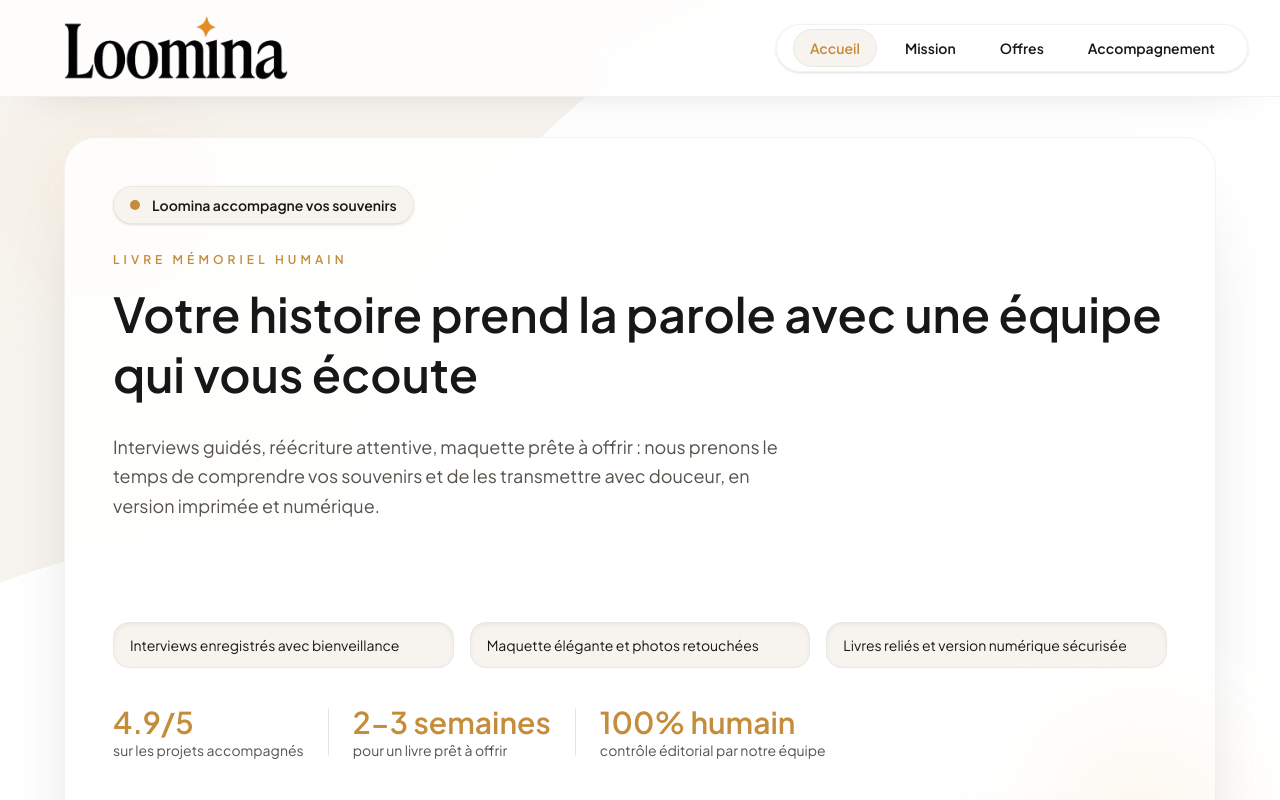
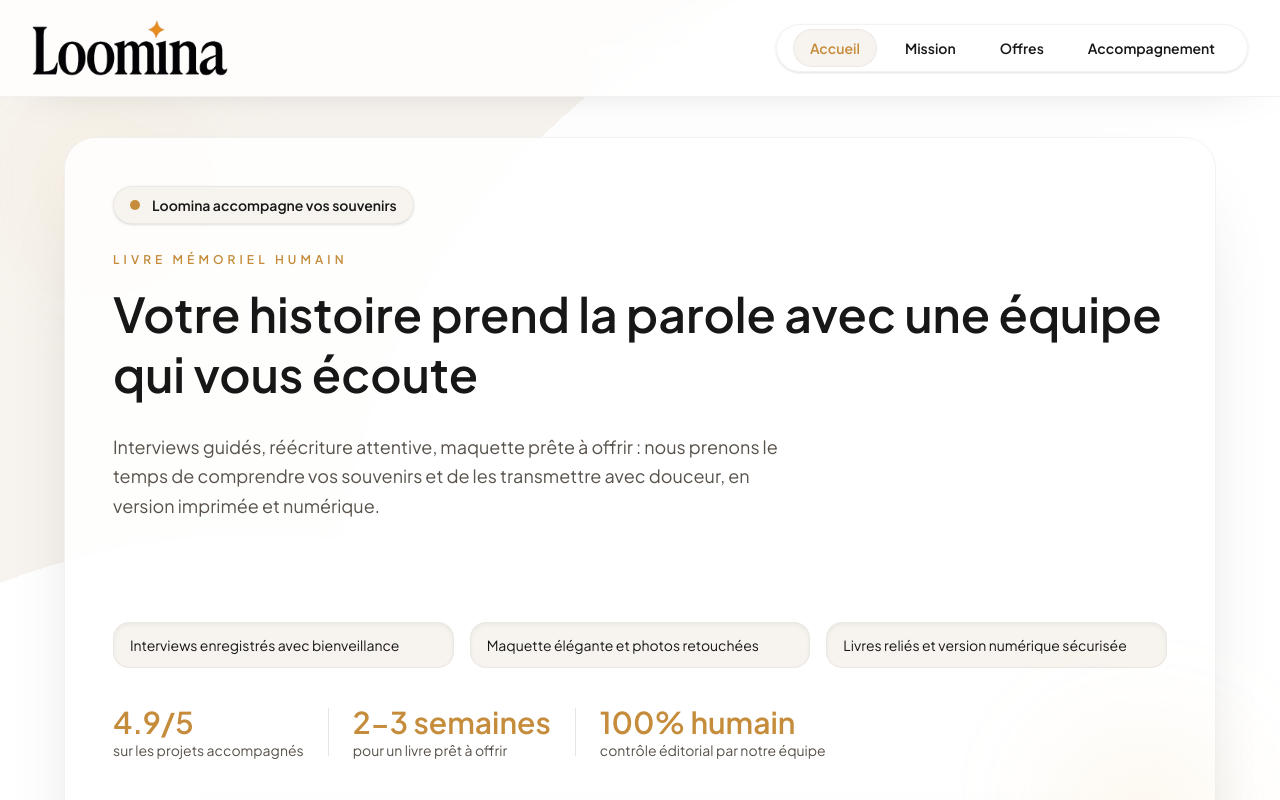
Before and after one commit to solalchetrit/loomina, a Next.js app: page / in a window 1280 px wide. Shown: the top 800 px of the page. Built offline with nearby package versions, Linux system fonts and the light colour scheme.

Commit message:
style: adjust logo size and alignment

```diff
--- a/components/Header.tsx
+++ b/components/Header.tsx
@@ -20,10 +20,10 @@ export default function Header() {
       <div className="mx-auto flex h-20 max-w-7xl items-center px-4 md:h-24 md:px-8">
         <Link
           href="/"
-          className="flex items-center gap-4 rounded-full px-4 py-2 transition hover:-translate-y-[1px] hover:shadow-[0_18px_50px_-40px_rgba(0,0,0,0.55)]"
+          className="flex items-center gap-4 rounded-full py-2 pl-0 pr-4 transition hover:-translate-y-[1px] hover:shadow-[0_18px_50px_-40px_rgba(0,0,0,0.55)]"
         >
-          <div className="relative h-14 w-48 md:h-16 md:w-64">
-            <Image src="/header-logo-trimmed.png" alt="Logo Loomina" fill className="object-contain" priority sizes="(max-width: 768px) 192px, 256px" />
+          <div className="relative h-12 w-44 md:h-14 md:w-56">
+            <Image src="/header-logo-trimmed.png" alt="Logo Loomina" fill className="object-contain object-left" priority sizes="(max-width: 768px) 176px, 224px" />
           </div>
         </Link>
 
```
